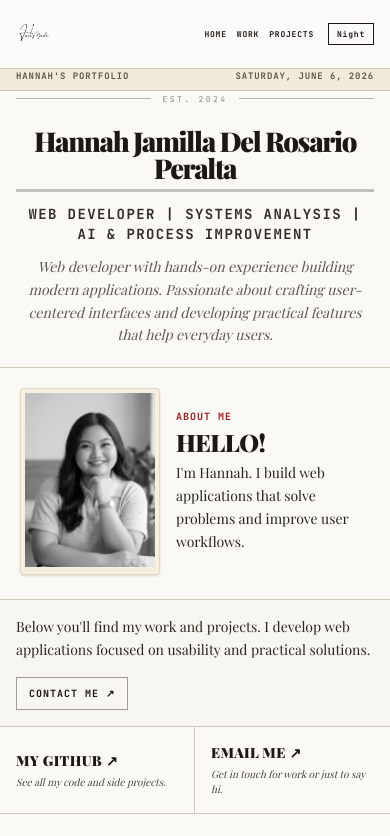
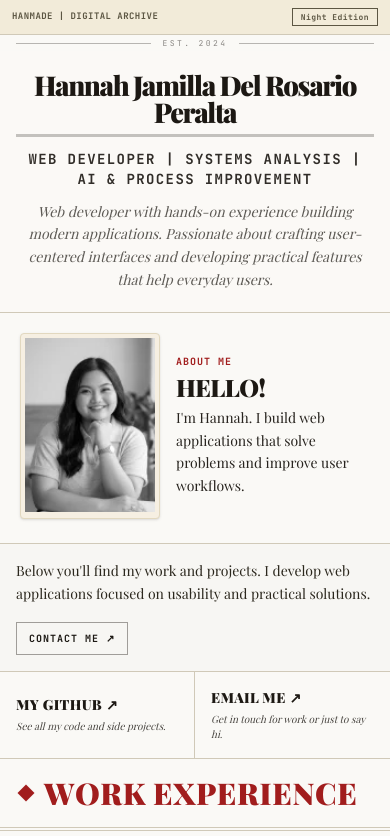
Before and after one commit to Hannahjamilla/hannahperalta-portfolio, a React (Vite) app: page / in a window 390 px wide. Shown: the top 836 px of the page. Built offline with nearby package versions, Linux system fonts and the light colour scheme; a web font is replaced by a local one.

Commit message:
Refine portfolio header, footer, responsive layout and scrapbook background texture

```diff
--- a/src/application.tsx
+++ b/src/application.tsx
@@ -1,10 +1,10 @@
 import { useEffect, useState, Suspense } from 'react'
-import { ArrowUpRight } from 'lucide-react'
+import { ArrowUpRight, ArrowUp } from 'lucide-react'
 import type { DetailData } from './types'
 import { ThemeCtx, t } from './context/theme-context'
 import { DetailModal, Lightbox } from './components/lazy-components'
 import { QUESTS, ACHIEVEMENTS, XP_LOG, PERSONAL } from './data/constants'
-import { TechnicalSkills, TopNav } from './components/layout-helpers'
+import { TechnicalSkills } from './components/layout-helpers'
 
 // Custom hook to get current time for newspaper header
 const useDateString = () => {
@@ -28,7 +28,7 @@ export default function App() {
   const toggle = () => setDark(p => !p)
 
   // Authentic Newspaper Palette
-  const bg = t(dark, 'bg-[#151515] text-[#e0e0e0]', 'bg-[#F4F1EA] text-[#1c1813]')
+  const bg = t(dark, 'bg-scrapbook-dark text-[#e0e0e0]', 'bg-scrapbook-light text-[#1c1813]')
   const border = t(dark, 'border-white/15', 'border-[#d0c9b8]')
   const borderDarker = t(dark, 'border-white/30', 'border-[#1c1813]')
   const muted = t(dark, 'text-[#737373]', 'text-[#5d5a55]')
@@ -62,18 +62,25 @@ export default function App() {
     <ThemeCtx.Provider value={{ dark, toggle }}>
       <div className={`min-h-screen w-full ${bg} transition-colors duration-700 flex flex-col items-center selection:bg-red-600/30 selection:text-current font-serif`}>
 
-        <TopNav dark={dark} toggle={toggle} border={border} />
-
-        <main role="main" className={`w-full max-w-[1120px] border-x-0 lg:border-x-[1px] border-b-[1px] ${borderDarker} mt-16 lg:mt-[74px] flex flex-col shadow-2xl ${t(dark, 'shadow-black/50 bg-[#161616]', 'shadow-black/5 bg-[#faf9f6]')}`}>
+        <main role="main" className={`w-full max-w-[1120px] border-x-0 lg:border-x-[1px] border-b-[1px] ${borderDarker} mt-0 flex flex-col shadow-2xl ${t(dark, 'shadow-black/50 bg-[#161616]', 'shadow-black/5 bg-[#faf9f6]')}`}>
 
           {/* ── THE MASTHEAD ── */}
           <section id="profile" className={`flex flex-col border-b pointer-events-none ${border}`}>
 
             {/* Header Strip */}
-            <div className={`flex flex-row items-center justify-between py-1.5 md:py-3 px-4 md:px-10 border-b ${border} text-[9px] sm:text-xs font-mono uppercase tracking-widest font-black ${t(dark, 'bg-white/5 text-slate-350', 'bg-[#F2EBD9] text-[#5c5643]')}`}>
-              <span>Hannah's Portfolio</span>
-              <span className="hidden sm:block">Welcome to my space</span>
-              <span>{dateString}</span>
+            <div className={`flex items-center justify-between gap-3 sm:gap-4 md:gap-6 py-2 md:py-2.5 px-3 sm:px-6 md:px-10 border-b ${border} text-[9px] sm:text-[11px] md:text-xs font-mono uppercase tracking-wider md:tracking-widest font-black ${t(dark, 'bg-white/5 text-slate-350', 'bg-[#F2EBD9] text-[#5c5643]')}`}>
+              <span className="whitespace-nowrap shrink-0">HanMade | Digital Archive</span>
+              <span className="hidden lg:block whitespace-nowrap text-center truncate">Ideas, Code & Creations</span>
+              <div className="flex items-center gap-2 sm:gap-3 shrink-0">
+                <span className="hidden sm:inline whitespace-nowrap">{dateString}</span>
+                <button
+                  onClick={toggle}
+                  className="pointer-events-auto border border-current px-2 py-0.5 text-[8px] sm:text-[10px] hover:bg-black hover:text-white dark:hover:bg-white dark:hover:text-black transition-colors shrink-0 whitespace-nowrap font-bold"
+                  title="Toggle Theme"
+                >
+                  {dark ? 'Day' : 'Night'} Edition
+                </button>
+              </div>
             </div>
 
             {/* Newspaper masthead rule */}
@@ -499,13 +506,13 @@ export default function App() {
                     className={`p-3 md:p-6 border-b border-r [&:last-child:nth-child(odd)]:col-span-2 [&:last-child:nth-child(odd)]:border-r-0 [&:nth-child(2n)]:border-r-0 lg:[&:nth-child(2n)]:border-r lg:[&:last-child:nth-child(odd)]:col-span-1 lg:border-b-0 lg:border-r [&:nth-child(3n)]:lg:border-r-0 ${border} flex items-start gap-2 md:gap-4 cursor-pointer group ${t(dark, 'hover:bg-[#202020]', 'hover:bg-[#ebe5d5]')} transition-colors`}
                     onClick={() => setDetailModal({ title: a.title, date: a.date, desc: a.desc })}
                   >
-                    <div className={`mt-0.5 p-1.5 md:p-2 rounded-lg ${t(dark, 'bg-zinc-800/80 text-yellow-450 border border-yellow-500/20', 'bg-white text-[#854d0e] border border-amber-200')} shrink-0 group-hover:scale-[1.05] transition-transform hidden sm:block`}>
+                    <div className={`mt-0.5 p-1.5 md:p-2 rounded-lg ${t(dark, 'bg-zinc-800/80 text-[#ff6b6b] border border-red-500/20', 'bg-white text-[#a11d1d] border border-red-200')} shrink-0 group-hover:scale-[1.05] transition-transform hidden sm:block`}>
                       <a.icon size={22} strokeWidth={1.5} />
                     </div>
 
                     <div className="flex flex-col justify-center min-w-0">
                       <span className="text-[9px] font-mono font-black uppercase tracking-widest mb-1 opacity-70">{a.date}</span>
-                      <h3 className="text-sm md:text-[17px] font-serif font-black uppercase tracking-wide leading-tight group-hover:text-amber-850 dark:group-hover:text-amber-300 transition-colors">{a.title}</h3>
+                      <h3 className="text-sm md:text-[17px] font-serif font-black uppercase tracking-wide leading-tight group-hover:text-[#a11d1d] dark:group-hover:text-[#ff6b6b] transition-colors">{a.title}</h3>
                       <p className={`text-xs md:text-xs font-serif mt-1.5 md:mt-2 leading-relaxed ${muted} line-clamp-2 md:line-clamp-3`}>{a.desc}</p>
                     </div>
                   </div>
@@ -526,16 +533,26 @@ export default function App() {
             </div>
           </section>
 
+          {/* FOOTER */}
+          <footer className={`w-full py-6 px-6 sm:px-10 border-t ${border} flex flex-col sm:flex-row justify-between items-center gap-4 font-mono text-[10px] uppercase tracking-widest`}>
+            <p className="flex items-center gap-3 opacity-60">
+              <span className="w-2 h-2 bg-current rotate-45" />
+              Printed Locally. Copyright © {new Date().getFullYear()}
+            </p>
+
+            <div className="flex items-center gap-3">
+              <p className="font-bold opacity-60">Built by Hannah Peralta</p>
+              <button
+                onClick={() => window.scrollTo({ top: 0, behavior: 'smooth' })}
+                className="p-1.5 border border-current hover:bg-black hover:text-white dark:hover:bg-white dark:hover:text-black transition-all cursor-pointer group opacity-80 hover:opacity-100 flex items-center justify-center"
+                title="Back to start"
+                aria-label="Back to start"
+              >
+                <ArrowUp size={14} className="transition-transform group-hover:-translate-y-0.5" />
+              </button>
+            </div>
+          </footer>
         </main>
-
-        {/* FOOTER */}
-        <footer className="w-full max-w-[1120px] py-6 px-4 my-8 border-y flex flex-col md:flex-row justify-between items-center gap-6 font-mono text-[10px] uppercase tracking-widest opacity-60 border-current">
-          <p className="flex items-center gap-3">
-            <span className="w-2 h-2 bg-current rotate-45" />
-            Printed Locally. Copyright © {new Date().getFullYear()}
-          </p>
-          <p className="font-bold">Built by Hannah Peralta</p>
-        </footer>
 
         {lightbox && <Suspense fallback={<div />}><Lightbox {...lightbox} onClose={() => setLightbox(null)} /></Suspense>}
         {detailModal && <Suspense fallback={<div />}><DetailModal data={detailModal} onClose={() => setDetailModal(null)} /></Suspense>}
--- a/src/components/layout-helpers.tsx
+++ b/src/components/layout-helpers.tsx
@@ -4,11 +4,8 @@ import { Terminal, Database, LayoutTemplate, Globe } from 'lucide-react'
 
 export function TopNav({ dark, toggle, border }: { dark: boolean, toggle: () => void, border: string }) {
   return (
-    <nav className={`fixed top-0 left-0 right-0 z-50 flex items-center justify-between px-4 sm:px-6 py-4 md:px-12 backdrop-blur-xl bg-white/70 dark:bg-black/70 border-b ${border}`}>
-      <div className="shrink-0">
-        <img src="/images/HanMade.webp" alt="HanMade" className="h-6 sm:h-8 md:h-9 w-auto" style={{maxHeight: '36px'}} />
-      </div>
-      <div className="flex items-center gap-2.5 sm:gap-4 md:gap-6 text-[8px] sm:text-[10px] md:text-xs font-mono font-bold uppercase tracking-widest pl-2">
+    <nav className={`fixed top-0 left-0 right-0 z-50 flex items-center justify-end px-4 sm:px-6 py-4 md:px-12 backdrop-blur-xl bg-white/70 dark:bg-black/70 border-b ${border}`}>
+      <div className="flex items-center gap-2.5 sm:gap-4 md:gap-6 text-[8px] sm:text-[10px] md:text-xs font-mono font-bold uppercase tracking-widest">
         <a href="#profile" className="hover:underline underline-offset-4 decoration-2">Home</a>
         <a href="#experience" className="hover:underline underline-offset-4 decoration-2">Work</a>
         <a href="#projects" className="hover:underline underline-offset-4 decoration-2">Projects</a>
--- a/src/index.css
+++ b/src/index.css
@@ -23,4 +23,42 @@
   .animate-slide-bottom { animation: slideBottom 0.3s cubic-bezier(0.16, 1, 0.3, 1) forwards; }
   @keyframes fadeIn { 0% { opacity: 0; } 100% { opacity: 1; } }
   .animate-fade-in { animation: fadeIn 0.4s ease-out forwards; }
+
+  /* Scrapbook Background Utilities */
+  .bg-scrapbook-light {
+    background-color: #EBE5D5;
+    background-image:
+      linear-gradient(rgba(180, 168, 142, 0.2) 1px, transparent 1px),
+      linear-gradient(90deg, rgba(180, 168, 142, 0.2) 1px, transparent 1px),
+      radial-gradient(rgba(140, 125, 95, 0.15) 1px, transparent 1px);
+    background-size: 24px 24px, 24px 24px, 12px 12px;
+    background-position: 0 0, 0 0, 6px 6px;
+  }
+
+  .bg-scrapbook-dark {
+    background-color: #0E0F14;
+    background-image:
+      linear-gradient(rgba(255, 255, 255, 0.035) 1px, transparent 1px),
+      linear-gradient(90deg, rgba(255, 255, 255, 0.035) 1px, transparent 1px),
+      radial-gradient(rgba(255, 255, 255, 0.06) 1px, transparent 1px);
+    background-size: 24px 24px, 24px 24px, 12px 12px;
+    background-position: 0 0, 0 0, 6px 6px;
+  }
+
+  /* Washi Tape Accent */
+  .washi-tape-light {
+    background: rgba(230, 218, 192, 0.7);
+    box-shadow: 0 2px 5px rgba(0,0,0,0.06);
+    backdrop-filter: blur(2px);
+    border-left: 2px dashed rgba(160, 140, 100, 0.4);
+    border-right: 2px dashed rgba(160, 140, 100, 0.4);
+  }
+
+  .washi-tape-dark {
+    background: rgba(255, 255, 255, 0.08);
+    box-shadow: 0 2px 5px rgba(0,0,0,0.3);
+    backdrop-filter: blur(2px);
+    border-left: 2px dashed rgba(255, 255, 255, 0.15);
+    border-right: 2px dashed rgba(255, 255, 255, 0.15);
+  }
 }
```
